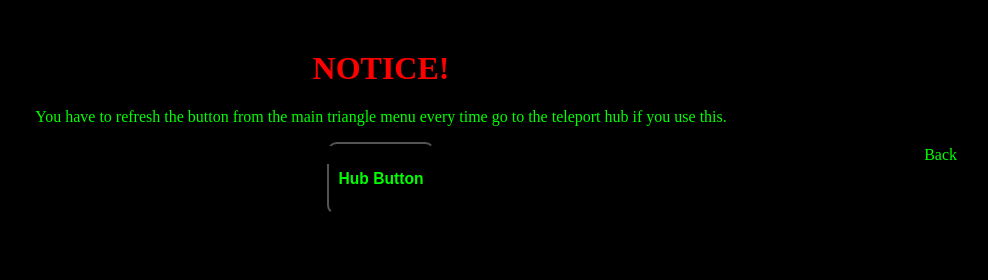
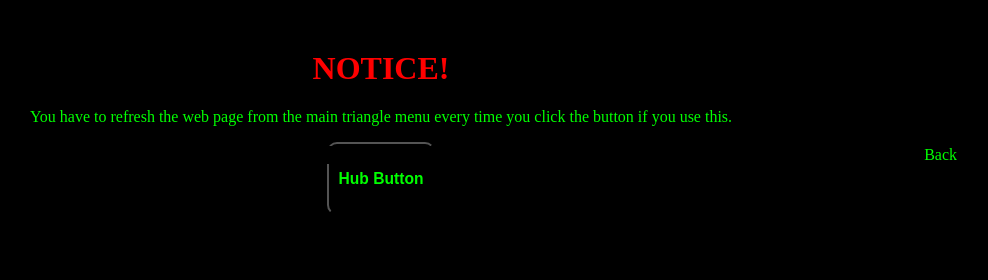
Before and after one commit to LunarTiger/AltspaceVR, a Jekyll site: the page teleportHub/index.html, which Jekyll copies as it is, in a window 1280 px wide. Shown: the part 736-1016 px from the top of the page, without its empty margins (259-1247 px from the left). Built offline with Jekyll 4.4.1, drawn with Linux system fonts in a browser that asks for light colours.

Commit message:
Update index.html

```diff
--- a/teleportHub/index.html
+++ b/teleportHub/index.html
@@ -39,7 +39,7 @@
 		<hr style="height:20px; visibility:hidden;" />
 			<!-- <p><a href="altspace://account.altvr.com/api/spaces/" style="text-decoration:none"></a></p> -->
 		<h1 style="color: #ff0000";>NOTICE!</h1>
-			<p>You have to refresh the button from the main triangle menu every time go to the teleport hub if you use this.</p>
+			<p>You have to refresh the web page from the main triangle menu every time you click the button if you use this.</p>
 			<a href="https://lunartiger.github.io/AltspaceVR/teleportHub/button/"><button type="button" name="Hub Button"><h3>Hub Button</h3></button></a>
 			<!--  onClick="window.location='https://lunartiger.github.io/AltspaceVR/teleportHub/button/'" -->
 		<hr style="height:50px; visibility:hidden;" />
```
